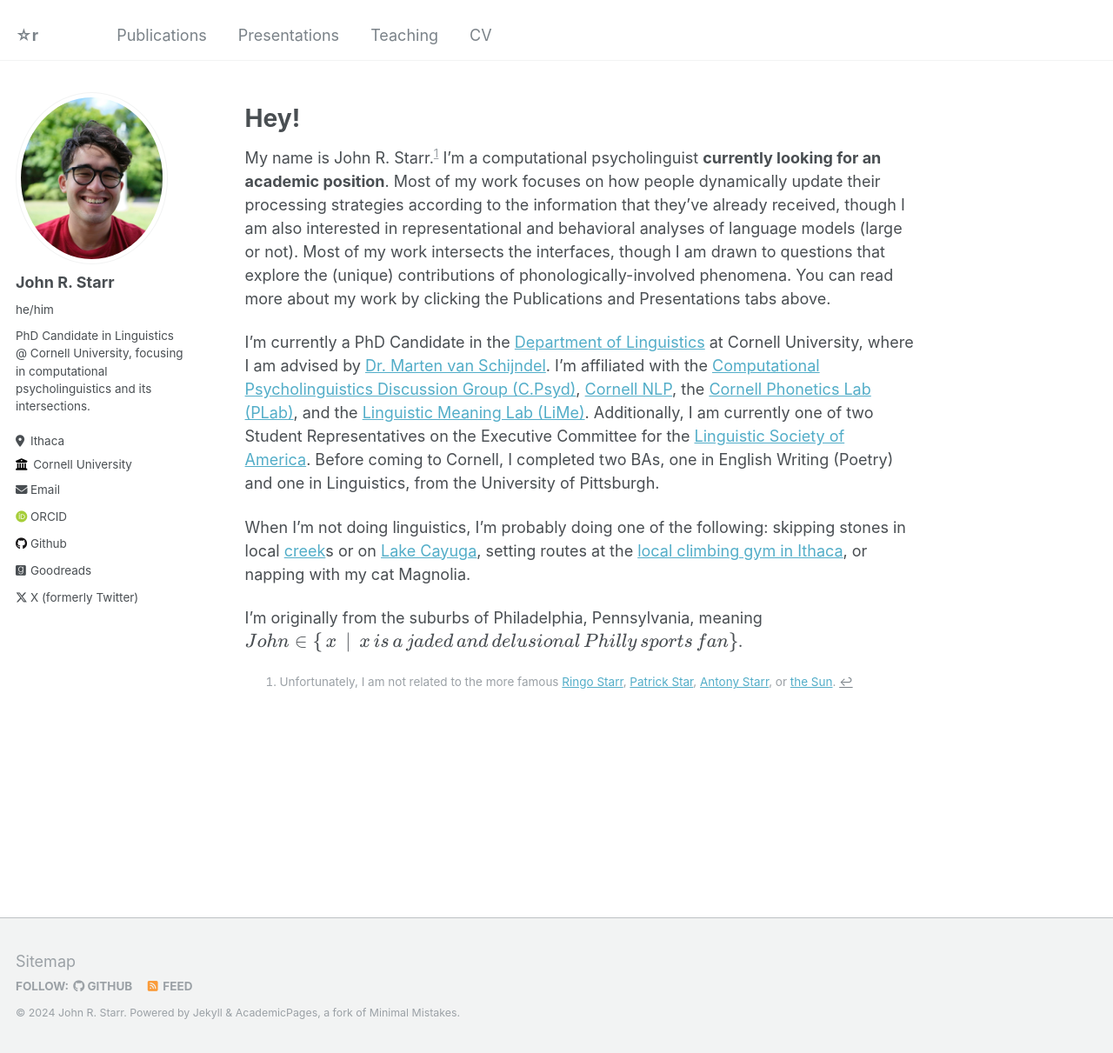
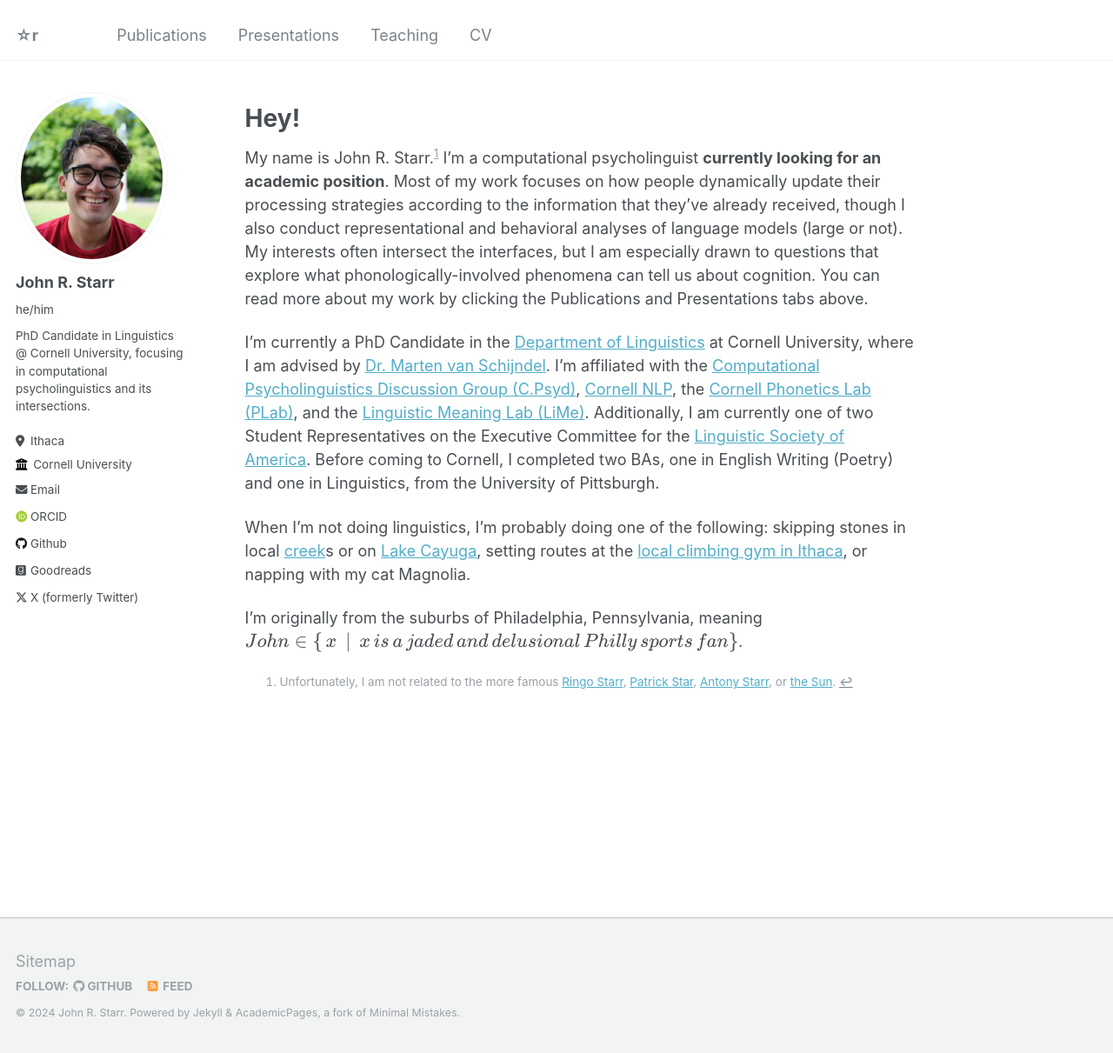
Before and after one commit to johnstarr-ling/johnstarr-ling.github.io, a Jekyll site: the page built from _pages/about.md, in a window 1280 px wide and 1211 px high. Shown: the whole window at 87% size. Built offline with Jekyll 4.4.1, drawn with Linux system fonts in a browser that asks for light colours; some web fonts are replaced.

Commit message:
update: fix overlapping words

```diff
--- a/_pages/about.md
+++ b/_pages/about.md
@@ -10,7 +10,7 @@ redirect_from:
 
 Hey!
 ======
-My name is John R. Starr.[^1] I'm a computational psycholinguist **currently looking for an academic position**. Most of my work focuses on how people dynamically update their processing strategies according to the information that they've already received, though I am also interested in representational and behavioral analyses of language models (large or not). Most of my work intersects the interfaces, though I am drawn to questions that explore the (unique) contributions of phonologically-involved phenomena. You can read more about my work by clicking the Publications and Presentations tabs above.
+My name is John R. Starr.[^1] I'm a computational psycholinguist **currently looking for an academic position**. Most of my work focuses on how people dynamically update their processing strategies according to the information that they've already received, though I also conduct representational and behavioral analyses of language models (large or not). My interests often intersect the interfaces, but I am especially drawn to questions that explore what phonologically-involved phenomena can tell us about cognition. You can read more about my work by clicking the Publications and Presentations tabs above.
 
 I'm currently a PhD Candidate in the [Department of Linguistics](https://linguistics.cornell.edu/) at Cornell University, where I am advised by [Dr. Marten van Schijndel](https://vansky.github.io/). I'm affiliated with the [Computational Psycholinguistics Discussion Group (C.Psyd)](https://c-psyd.github.io/), [Cornell NLP](https://nlp.cornell.edu/), the [Cornell Phonetics Lab (PLab)](https://conf.ling.cornell.edu/), and the [Linguistic Meaning Lab (LiMe)](https://lime-lab-cornell.github.io/). Additionally, I am currently one of two Student Representatives on the Executive Committee for the [Linguistic Society of America](https://www.lsadc.org/). Before coming to Cornell, I completed two BAs, one in English Writing (Poetry) and one in Linguistics, from the University of Pittsburgh.
 
```
